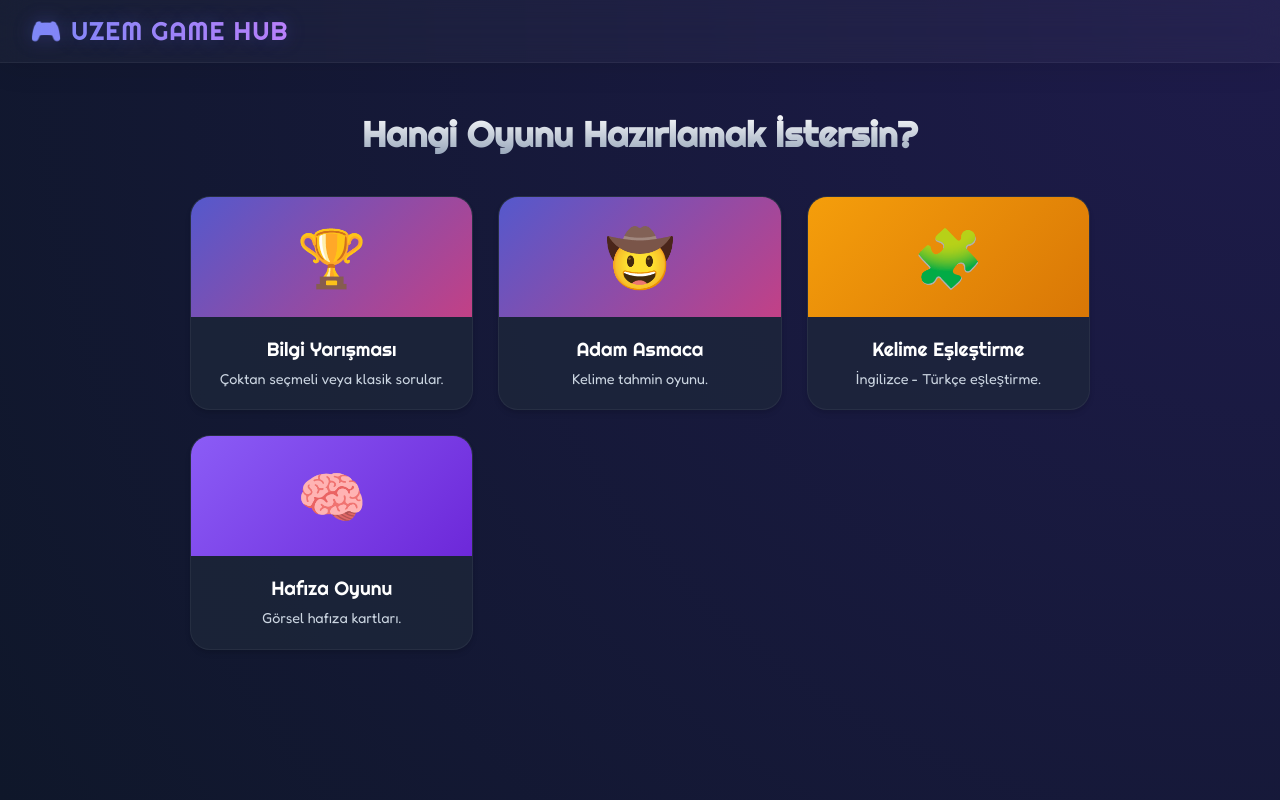
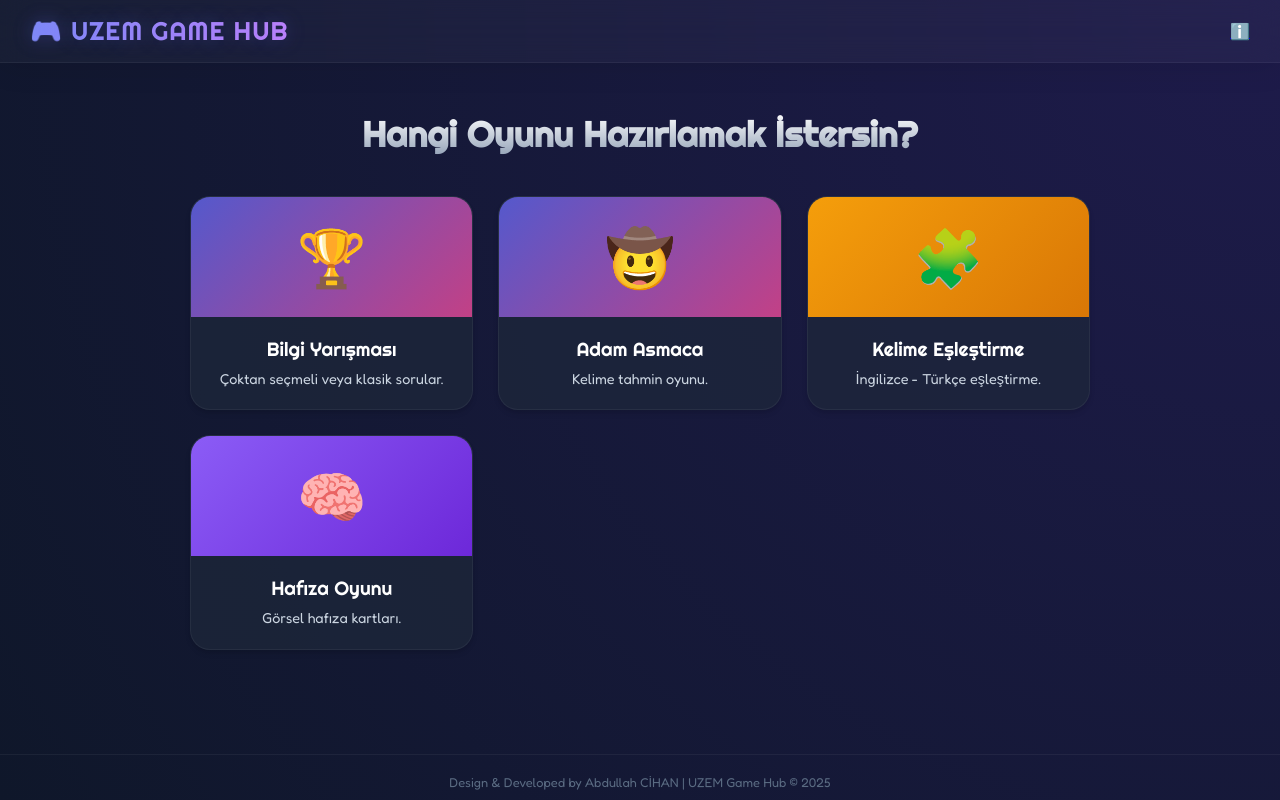
Before and after one commit to abdullah-cihan/gamification, a plain HTML site: page index.html in a window 1280 px wide. Drawn offline with nearby package versions, Linux system fonts and the light colour scheme.

Commit message:
Update index.html

```diff
--- a/index.html
+++ b/index.html
@@ -3,7 +3,7 @@
 <head>
     <meta charset="UTF-8">
     <meta name="viewport" content="width=device-width, initial-scale=1.0">
-    <title> UZEM Game Hub</title>
+    <title>AFSÜ UZEM Game Hub</title>
 
     <script src="https://cdnjs.cloudflare.com/ajax/libs/PapaParse/5.3.2/papaparse.min.js"></script>
     <script src="https://cdnjs.cloudflare.com/ajax/libs/xlsx/0.18.5/xlsx.full.min.js"></script>
@@ -18,9 +18,21 @@
 </head>
 <body>
 
-    <nav class="navbar">
-        <div class="nav-brand">🎮  UZEM GAME HUB</div>
+<nav class="navbar">
+    <div class="nav-brand">🎮 UZEM GAME HUB</div>
+
+    <div style="display: flex; align-items: center; gap: 15px;">
+
+        <a href="https://drive.google.com/file/d/1cKMecj2MHDAtQgQAieWoC1B4TK2wO-J0/view?usp=sharing" target="_blank" class="manual-btn" title="Kullanım Kılavuzu (PDF)">
+            ℹ️
+        </a>
+
+        <div id="player-display" style="display:none; color:#fbbf24; font-weight:bold; border:1px solid #fbbf24; padding:5px 15px; border-radius:20px; font-size: 0.9rem;">
+            👤 <span id="current-player-name">Misafir</span>
+        </div>
+
         <button class="home-btn" style="display:none;" onclick="if(confirm('Ana sayfaya dönmek istiyor musun?')) goToScreen('screen-hub')">🏠 Oyun Seçimi</button>
+    </div>
     </nav>
 
     <div id="screen-hub" class="screen active">
@@ -170,6 +182,9 @@
         </div>
     </div>
 
+    <div style="text-align: center; color: #5a6b82; font-size: 0.8rem; padding: 20px 0 10px 0; margin-top: 40px; border-top: 1px solid rgba(255, 255, 255, 0.05);">
+        Design & Developed by Abdullah CİHAN |  UZEM Game Hub © 2025
+    </div>
 
     <script src="js/games/quiz.js"></script>
     <script src="js/games/hangman.js"></script>
@@ -183,5 +198,4 @@
     <audio id="sound-click" src="https://actions.google.com/sounds/v1/cartoon/pop.ogg"></audio>
 
 </body>
-
 </html>
```
